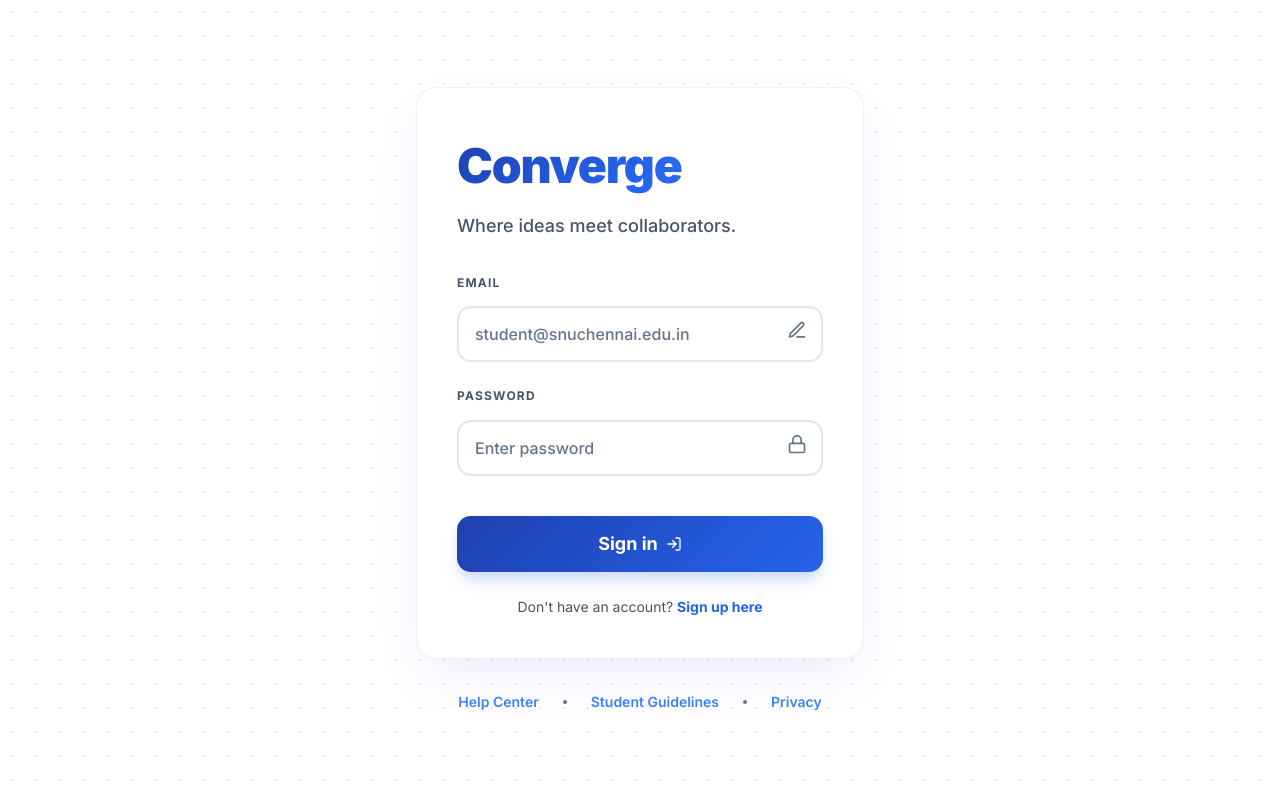
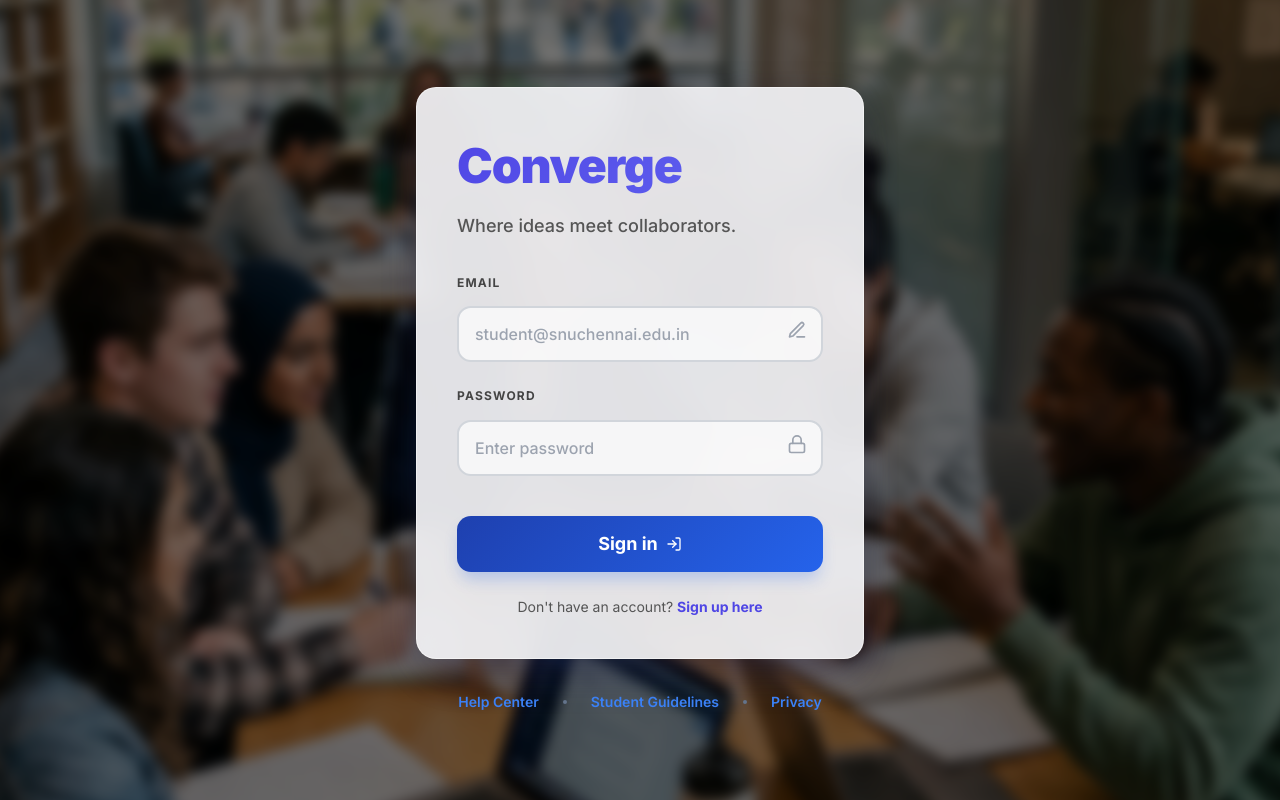
Before and after one commit to sasvat007/Converge-GDG, a React (Vite) app in the folder frontend/: page /login in a window 1280 px wide. Built offline with nearby package versions, Linux system fonts and the light colour scheme.

Commit message:
feat(ui): add backdrop images to login and register pages

```diff
--- a/frontend/src/App.css
+++ b/frontend/src/App.css
@@ -846,6 +846,22 @@
   justify-content: center;
 }
 
+/* ---- blurred background image for login / register ---- */
+.auth-bg-image {
+  position: absolute;
+  inset: 0;
+  width: 100%;
+  height: 100%;
+  object-fit: cover;
+  object-position: center;
+  filter: blur(6px) brightness(0.45);
+  transform: scale(1.05);
+  /* prevent blur white-edge artefacts */
+  z-index: 0;
+  pointer-events: none;
+  user-select: none;
+}
+
 /* Doodle bg based on stitch */
 .bg-doodle {
   background-color: var(--bg-primary);
@@ -862,14 +878,81 @@
 }
 
 .auth-card-inner {
-  background: var(--bg-card);
+  background: rgba(245, 245, 248, 0.92);
+  backdrop-filter: blur(16px);
+  -webkit-backdrop-filter: blur(16px);
   border-radius: var(--radius-xl);
-  box-shadow: 0 20px 50px -12px rgba(99, 102, 241, 0.15);
-  border: 1px solid var(--border-subtle);
+  box-shadow: 0 20px 50px -12px rgba(99, 102, 241, 0.15),
+    0 8px 32px rgba(0, 0, 0, 0.25);
+  border: 1px solid rgba(255, 255, 255, 0.5);
   overflow: hidden;
   display: flex;
   flex-direction: column;
   min-height: 550px;
+  position: relative;
+  z-index: 2;
+  color: #1e1e2e;
+}
+
+/* ---- light-card color overrides for auth pages ---- */
+.auth-card-inner .auth-card h1 {
+  background: linear-gradient(135deg, #4f46e5, #6366f1);
+  -webkit-background-clip: text;
+  background-clip: text;
+  -webkit-text-fill-color: transparent;
+}
+
+.auth-card-inner .auth-card p.subtitle {
+  color: #555;
+}
+
+.auth-card-inner .auth-form .form-label {
+  color: #444;
+}
+
+.auth-card-inner .auth-form .form-input,
+.auth-card-inner .auth-form .form-select,
+.auth-card-inner .auth-form .form-textarea {
+  background: rgba(255, 255, 255, 0.7);
+  border-color: #d1d5db;
+  color: #1e1e2e;
+}
+
+.auth-card-inner .auth-form .form-input::placeholder {
+  color: #9ca3af;
+}
+
+.auth-card-inner .auth-form .form-input:focus,
+.auth-card-inner .auth-form .form-select:focus,
+.auth-card-inner .auth-form .form-textarea:focus {
+  border-color: #6366f1;
+  background: #fff;
+}
+
+.auth-card-inner .auth-form .input-icon {
+  color: #9ca3af;
+}
+
+.auth-card-inner .auth-switch {
+  color: #555;
+}
+
+.auth-card-inner .auth-switch a {
+  color: #4f46e5;
+}
+
+.auth-card-inner .footer-links {
+  color: #666;
+}
+
+.auth-card-inner .footer-links a:hover {
+  color: #4f46e5;
+}
+
+.auth-card-inner .file-drop-zone {
+  background: rgba(255, 255, 255, 0.5);
+  border-color: #d1d5db;
+  color: #555;
 }
 
 @media (min-width: 768px) {
--- a/frontend/src/pages/LoginPage.tsx
+++ b/frontend/src/pages/LoginPage.tsx
@@ -98,8 +98,13 @@ export default function LoginPage() {
     // ---- JSX (THE UI) ----
     return (
         <div className="auth-layout bg-doodle">
-            {/* Background elements (purely decorative) */}
-            <div className="absolute inset-0 z-0 opacity-[0.05] pointer-events-none bg-[url('https://images.unsplash.com/photo-1550684848-fac1c5b4e853?q=80&amp;w=2670&amp;auto=format&amp;fit=crop')] bg-cover bg-center mix-blend-multiply dark:mix-blend-overlay"></div>
+            {/* Blurred background image of students & teachers collaborating */}
+            <img
+                src="/login-bg.png"
+                alt=""
+                aria-hidden="true"
+                className="auth-bg-image"
+            />
 
             <div className="auth-container" style={{ maxWidth: 480 }}>
                 <div className="auth-card-inner" style={{ minHeight: 'auto' }}>
--- a/frontend/src/pages/RegisterPage.tsx
+++ b/frontend/src/pages/RegisterPage.tsx
@@ -131,7 +131,13 @@ export default function RegisterPage() {
     // ---- JSX ----
     return (
         <div className="auth-layout bg-doodle">
-            <div className="absolute inset-0 z-0 opacity-[0.05] pointer-events-none bg-[url('https://images.unsplash.com/photo-1550684848-fac1c5b4e853?q=80&amp;w=2670&amp;auto=format&amp;fit=crop')] bg-cover bg-center mix-blend-multiply dark:mix-blend-overlay"></div>
+            {/* Blurred background image of students & teachers collaborating */}
+            <img
+                src="/register-bg.png"
+                alt=""
+                aria-hidden="true"
+                className="auth-bg-image"
+            />
 
             <div className="auth-container" style={{ maxWidth: 540 }}>
                 <div className="auth-card-inner" style={{ minHeight: 'auto' }}>
```
Also changed, not shown: frontend/public/login-bg.png (added), frontend/public/register-bg.png (added).
